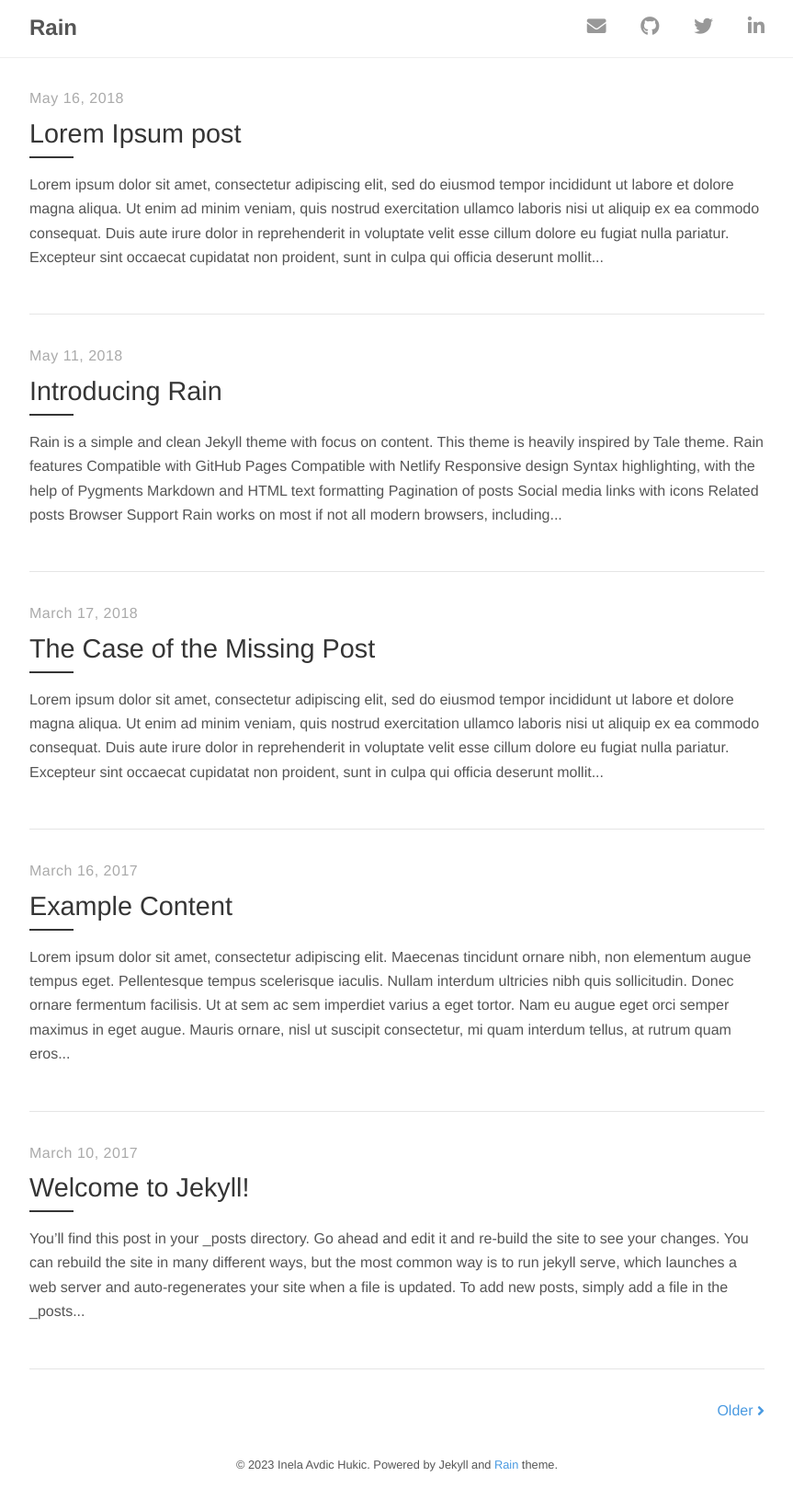
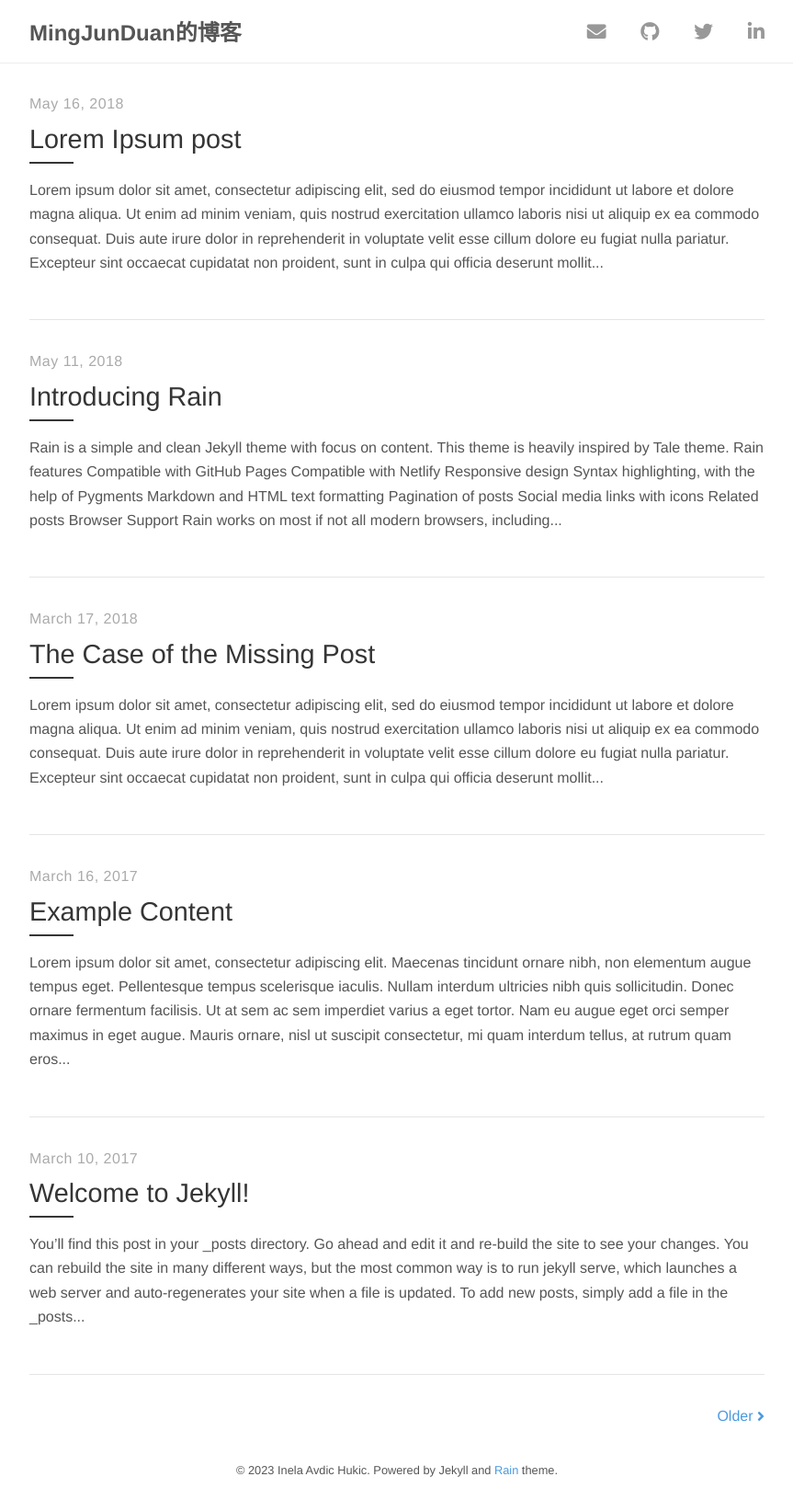
Before and after one commit to MingJunDuan/MingJunDuan.github.io, a Jekyll site: the page built from index.html, in a window 1280 px wide. Shown: the whole page at 92% size, without its empty margins (208-1071 px from the left). Built offline with Jekyll 4.4.1, drawn with Linux system fonts in a browser that asks for light colours; nearby versions of some CDN libraries; the list of posts is cut into pages by our own code.

Commit message:
change config to MingJunDuan

```diff
--- a/_config.yml
+++ b/_config.yml
@@ -1,12 +1,12 @@
 # Site settings
-title:          Rain
+title:          MingJunDuan的博客
 description:    "Rain is a simple and clean Jekyll theme with focus on content."
-url:            https://github.com/inelaah/rain
+url:            https://github.com/MingJunDuan
 
 # Author
 author:
   name:         Inela Avdic Hukic
-  email:        inelaah@gmail.com
+  email:        dmj1161859184@126.com
   url:          https://inelaah.com
 
 # Build settings
@@ -34,7 +34,7 @@ related_posts_section:
 
 # Links to social media
 social:
-  email: inelaah@gmail.com
-  github: https://github.com/inelaah
-  twitter: https://twitter.com
+  email: dmj1161859184@126.com
+  github: https://github.com/MingJunDuan
+  twitter: https://twitter.com/MingjunD
   linkedin: https://ba.linkedin.com/in/inela-avdic-hukic-322354131
```
Also changed, not shown: 1 other file.
